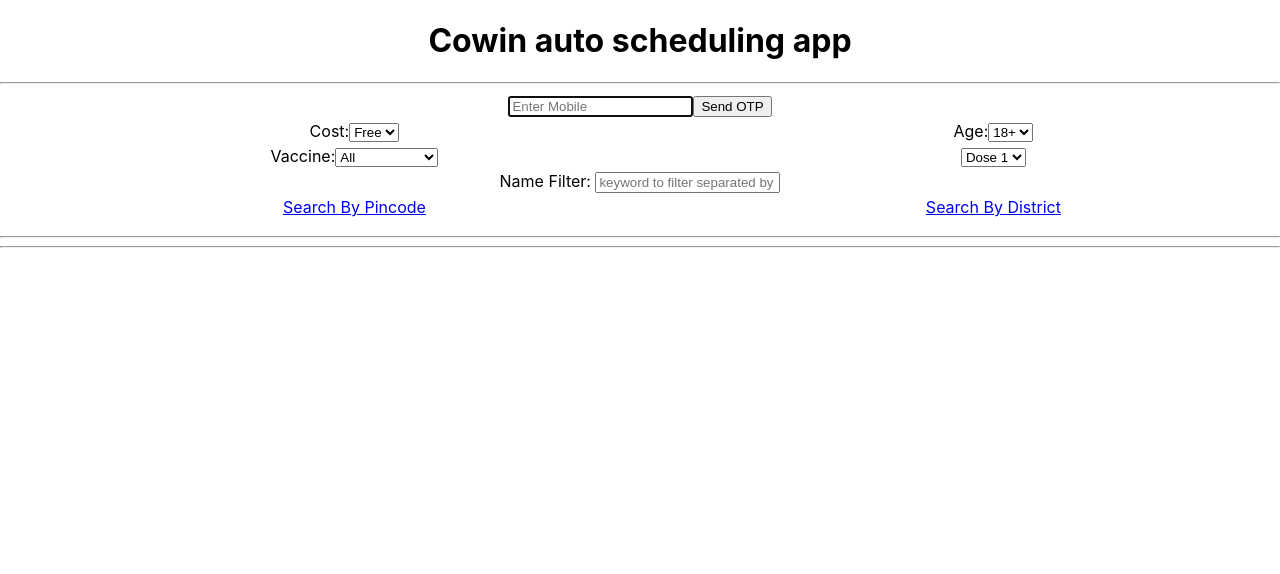
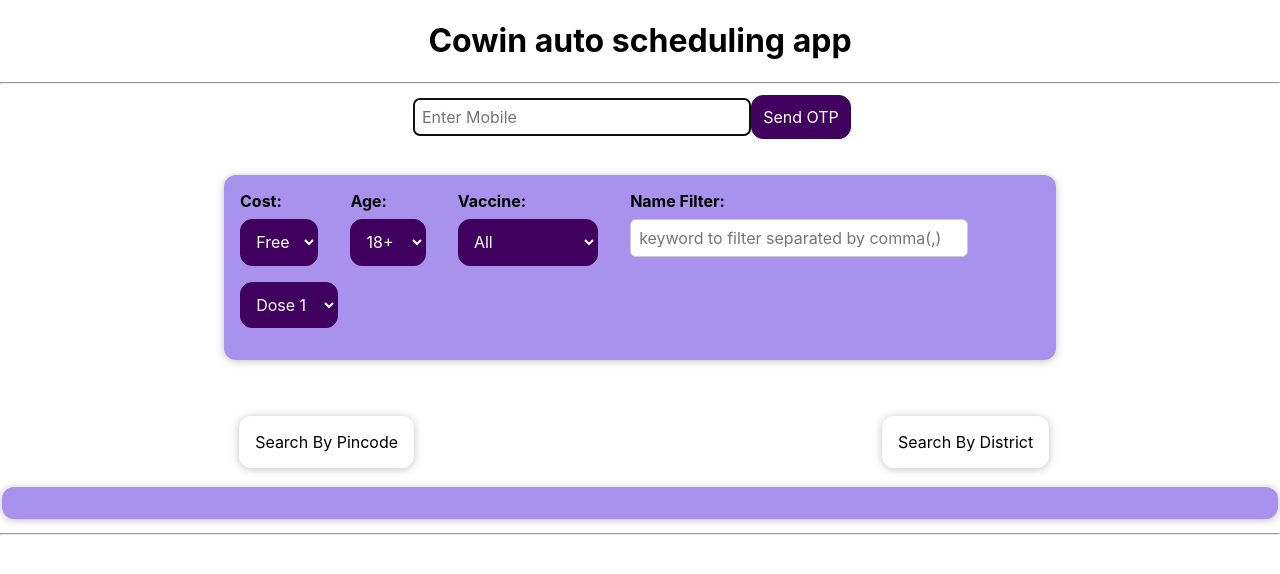
Before and after one commit to shubhams7869/Cowin_V, a React (Create React App) app: page /dist in a window 1280 px wide. Shown: the top 574 px of the page. Built offline with nearby package versions, Linux system fonts and the light colour scheme.

Commit message:
added CSS look

```diff
--- a/package.json
+++ b/package.json
@@ -2,6 +2,7 @@
   "name": "cowin-v",
   "version": "0.1.0",
   "private": true,
+  "homepage": ".",
   "dependencies": {
     "@testing-library/jest-dom": "^5.14.1",
     "@testing-library/react": "^11.2.7",
--- a/src/Beneficiaries/Beneficiaries.css
+++ b/src/Beneficiaries/Beneficiaries.css
@@ -1,17 +1,19 @@
 .beneficiaries {
+    display: inline-flex;
+    gap: 0rem;
+    margin-bottom: 1rem;
     padding: 1rem;
-    background-color: rgb(31, 31, 31);
-    width: 50rem;
+    width: fit-content;
     max-width: 95%;
   }
 
 .beneficiary{
     border-radius: 12px;
-    display: inline;
+    display: inline-block;
     box-shadow: 0 1px 8px rgba(0, 0, 0, 0.25);
     padding: 1rem;
-    margin: 2rem auto;
-    width: 15rem;
+    margin: 0.5rem;
+    width:min-content;
     max-width: 95%;
 }
 
--- a/src/Beneficiaries/index.js
+++ b/src/Beneficiaries/index.js
@@ -31,7 +31,7 @@
 
         render() {
             return (
-                <div>{this.list}</div>
+                <div className="beneficiaries">{this.list}</div>
             );
         }
 
--- a/src/Card/Card.css
+++ b/src/Card/Card.css
@@ -7,6 +7,13 @@
     width: 15rem;
     max-width: 95%;
     display: inline-block;
+}
+
+.session{
+    border-radius: 7px;
+    padding: 0.5rem;
+    width: 10rem;
+    margin: 0.5rem auto;
 }
 
 .booked{
--- /dev/null
+++ b/src/Login/Login.css
@@ -0,0 +1,19 @@
+.login input {
+    font: inherit;
+    padding: 0.5rem;
+    border-radius: 6px;
+    border: 1px solid #ccc;
+    width: 20rem;
+    max-width: 100%;
+}
+
+.login button {
+    font: inherit;
+    cursor: pointer;
+    padding: 0.7rem;
+    border: 1px solid #40005d;
+    background-color: #40005d;
+    color: white;
+    border-radius: 12px;
+    margin-right: 1rem;
+}
--- a/src/Login/index.js
+++ b/src/Login/index.js
@@ -1,6 +1,7 @@
 import React from 'react';
 import sha256 from '../SHA256';
 import { Beneficiaries } from '../Beneficiaries';
+import './Login.css';
 
 export default class Login extends React.Component {
 
@@ -105,7 +106,7 @@
             this.setState({
                 mobile: mobile,
                 msg: "Confirm OTP"
-            });
+            },this.myLogin);
             document.getElementById('login').value = "";
         }
 
@@ -182,7 +183,7 @@
                     token:this.getCookie("token")
                 });
             }
-            else if(this.state.mobile && this.state.mobile!==''){
+            else if(this.state.mobile && this.state.mobile!==null){
                 this.loginHandler();
                 return;
             }
@@ -205,13 +206,13 @@
         else if(this.state.msg==="Logged In"){
             this.interval = setInterval(() => { this.getBeneficiaries()}, 300000);
             this.props.onChange(this.state.benList,this.state.token);
-            return <div><Beneficiaries benList={this.state.benList} onClick={()=>this.props.onChange(this.state.benList,this.state.token)}/><br/><button onClick={()=>{this.reset(true)}}>Logout</button></div>
+            return <div><Beneficiaries benList={this.state.benList} onClick={()=>this.props.onChange(this.state.benList,this.state.token)}/><button onClick={()=>{this.reset(true)}}>Logout</button></div>
         }
 
     }
     render() {
         return (
-            <div>{this.myLogin()}</div>
+            <div className="login">{this.myLogin()}</div>
         );
     }
 }
--- a/src/SearchByDist/index.js
+++ b/src/SearchByDist/index.js
@@ -88,7 +88,6 @@
             }
             if(data.centers[i].fee_type.toString()===this.props.inpObj.fee_type.toString()){
                 list.push(<br/>);
-                list.push(<Card className='card'><h3><b>{data.centers[i].name}</b> - {data.centers[i].fee_type}</h3><h5>{data.centers[i].address}</h5></Card>);
                 for(let j=0;j<data.centers[i].sessions.length;++j){
                     cls='card ';
                     if(parseInt(data.centers[i].sessions[j].available_capacity_dose1)>0){
@@ -104,9 +103,11 @@
                             if(parseInt(this.props.inpObj.dose==="dose1"?	data.centers[i].sessions[j].available_capacity_dose1:data.centers[i].sessions[j].available_capacity_dose2)>0){
                                 sessList.push(data.centers[i].sessions[j]);
                             }
-
+                            cls+=" session";
+                            //list.push(<Card className='card'><h3><b>{data.centers[i].name}</b> - {data.centers[i].fee_type}</h3><h5>{data.centers[i].address}</h5></Card>);
                             list.push(
                             <Card className={cls}>
+                                <h3><b>{data.centers[i].name}</b> - {data.centers[i].fee_type}</h3>
                                 <h3>{data.centers[i].sessions[j].date}</h3>
                                 <h5>{data.centers[i].sessions[j].min_age_limit==='18'||data.centers[i].sessions[j].allow_all_age?"18 & above":"45+"}<br/>
                                     Slots Available: {data.centers[i].sessions[j].vaccine}<br/>
--- /dev/null
+++ b/src/Tracker/Tracker.css
@@ -0,0 +1,81 @@
+.tracker__controls {
+    display: flex;
+    flex-wrap: wrap;
+    gap: 1rem;
+    margin-bottom: 1rem;
+    text-align: left;
+  }
+
+  .tracker__control label {
+    font-weight: bold;
+    margin-bottom: 0.5rem;
+    display: block;
+  }
+
+  .tracker__control input, input {
+    font: inherit;
+    padding: 0.5rem;
+    border-radius: 6px;
+    border: 1px solid #ccc;
+    width: 20rem;
+    max-width: 100%;
+  }
+
+  .tracker__actions {
+    text-align: right;
+  }
+
+  .filter {
+    background-color: #a892ee;
+    padding: 1rem;
+    margin: 2rem auto;
+    width: 50rem;
+    max-width: 95%;
+    border-radius: 12px;
+    text-align: center;
+    box-shadow: 0 1px 8px rgba(0, 0, 0, 0.25);
+
+  }
+
+  button, select  {
+    font: inherit;
+    cursor: pointer;
+    padding: 0.7rem;
+    border: 1px solid #40005d;
+    background-color: #40005d;
+    color: white;
+    border-radius: 12px;
+    margin-right: 1rem;
+  }
+
+  .filter button:hover,
+  .filter button:active {
+    background-color: #510674;
+    border-color: #510674;
+  }
+
+  .filter button.alternative {
+    color: #220131;
+    border-color: transparent;
+    background-color: transparent;
+  }
+
+  .filter button.alternative:hover,
+  .filter button.alternative:active {
+    background-color: #ddb3f8;
+  }
+
+  .tab{
+    border-radius: 12px;
+    display: inline-block;
+    box-shadow: 0 1px 8px rgba(0, 0, 0, 0.25);
+    margin: 1rem;
+    padding: 1rem;
+    width:fit-content;
+    text-decoration: none;
+    color: black;
+  }
+
+  .tab::active{
+    background-color: darkblue;
+  }
--- a/src/Tracker/index.js
+++ b/src/Tracker/index.js
@@ -3,6 +3,7 @@
 import Login from '../Login';
 import SearchByPin from "../SearchByPin";
 import SearchByDist from "../SearchByDist";
+import "./Tracker.css";
 
 
 export default class Tracker extends React.Component {
@@ -83,7 +84,7 @@
             let list=this.outObj.sesslist;
             for(let i=0; i<list.length;i++){
                 sessId=list[i].session_id;
-                this.slots=list[0].slots;
+                this.slots=list[i].slots;
                 console.log("Trying to schedule Appointment...");
                 res = this._scheduleAppointment(sessId);
                 if(res.appointment_id) return <div>res.appointment_id</div>;
@@ -104,45 +105,57 @@
                     <td colSpan='2'><Login onChange={this.loginResponse}/></td>
                 </tr>
                 <tr>
-                    <td>Cost:
+                    <td colSpan='2'>
+                        <div className="filter">
+                            <div className="tracker__controls">
+                                <div className="tracker__control">
+                                    <label>Cost: </label>
                                     <select id="fee_type" onChange={(e)=>{this.inpObj.fee_type=e.target.value}} name="fee_type" defaultValue={this.inpObj.fee_type}>
                                         <option value="all">All</option>
                                         <option value="Free">Free</option>
                                         <option value="Paid">Paid</option>
                                     </select>
-                    </td>
-                    <td>Age:
+                                </div>
+                                <div className="tracker__control">
+                                    <label>Age: </label>
                                     <select id="min_age_limit" onChange={(e)=>{this.inpObj.min_age_limit=e.target.value}} name="min_age_limit" defaultValue={this.inpObj.min_age_limit}>
                                         <option value="18">18+</option>
                                         <option value="45">45+</option>
                                     </select>
-                    </td>
-                </tr>
-                <tr>
-                    <td>Vaccine:
+                                </div>
+                                <div className="tracker__control">
+                                    <label>Vaccine: </label>
                                     <select id="vaccine" onChange={(e)=>{this.inpObj.vaccine=e.target.value}} name="vaccine" defaultValue={this.inpObj.vaccine}>
                                         <option value="all">All</option>
                                         <option value="COVAXIN">COVAXIN</option>
                                         <option value="COVISHIELD">COVISHIELD</option>
                                         <option value="SPUTNIK V">SPUTNIK V</option>
                                     </select>
-                    </td>
-                    <td><select id="dose" onChange={(e)=>{this.inpObj.dose=e.target.value}} name="dose" defaultValue={this.inpObj.dose}>
+                                </div>
+                                <div className="tracker__control">
+                                    <label>Name Filter: </label>
+                                    <input type='text' placeholder="keyword to filter separated by comma(,)" onChange={e=>{this.inpObj.nameFilters=e.target.value}} />
+                                </div>
+                                <div className="tracker__control">
+                                    <select id="dose" onChange={(e)=>{this.inpObj.dose=e.target.value}} name="dose" defaultValue={this.inpObj.dose}>
                                         <option value="dose1">Dose 1</option>
                                         <option value="dose2">Dose 2</option>
                                     </select>
+                                </div>
+                            </div>
+                        </div>
                     </td>
                 </tr>
                 <tr>
-                    <td colSpan='2'>Name Filter: <input type='text' placeholder="keyword to filter separated by comma(,)" onChange={e=>{this.inpObj.nameFilters=e.target.value}} /></td>
+                    <td colSpan='2'></td>
                 </tr>
                 <Router>
-                <tr>
-                    <td><Link to='/pin' >Search By Pincode</Link></td>
-                    <td><Link to='/dist'>Search By District</Link></td>
+                <tr className='tabs'>
+                    <td><Link to='/pin' className="tab">Search By Pincode</Link></td>
+                    <td><Link to='/dist' className="tab">Search By District</Link></td>
                 </tr>
                 <tr>
-                    <td colSpan='2'>
+                    <td colSpan='2' className="filter">
                         <Route path='/pin'><SearchByPin inpObj={this.inpObj} clbk={this.searchResponse}/></Route>
                         <Route path='/dist'><SearchByDist inpObj={this.inpObj} clbk={this.searchResponse}/></Route>
                     </td>
@@ -155,7 +168,6 @@
                 </tr>
                 </tbody>
             </table>
-            <hr/>
 
         </div>);
 
```
Also changed, not shown: 1 other file (tests, documents, lock files or other folders). Lines whose indentation alone changed are shown as unchanged.
